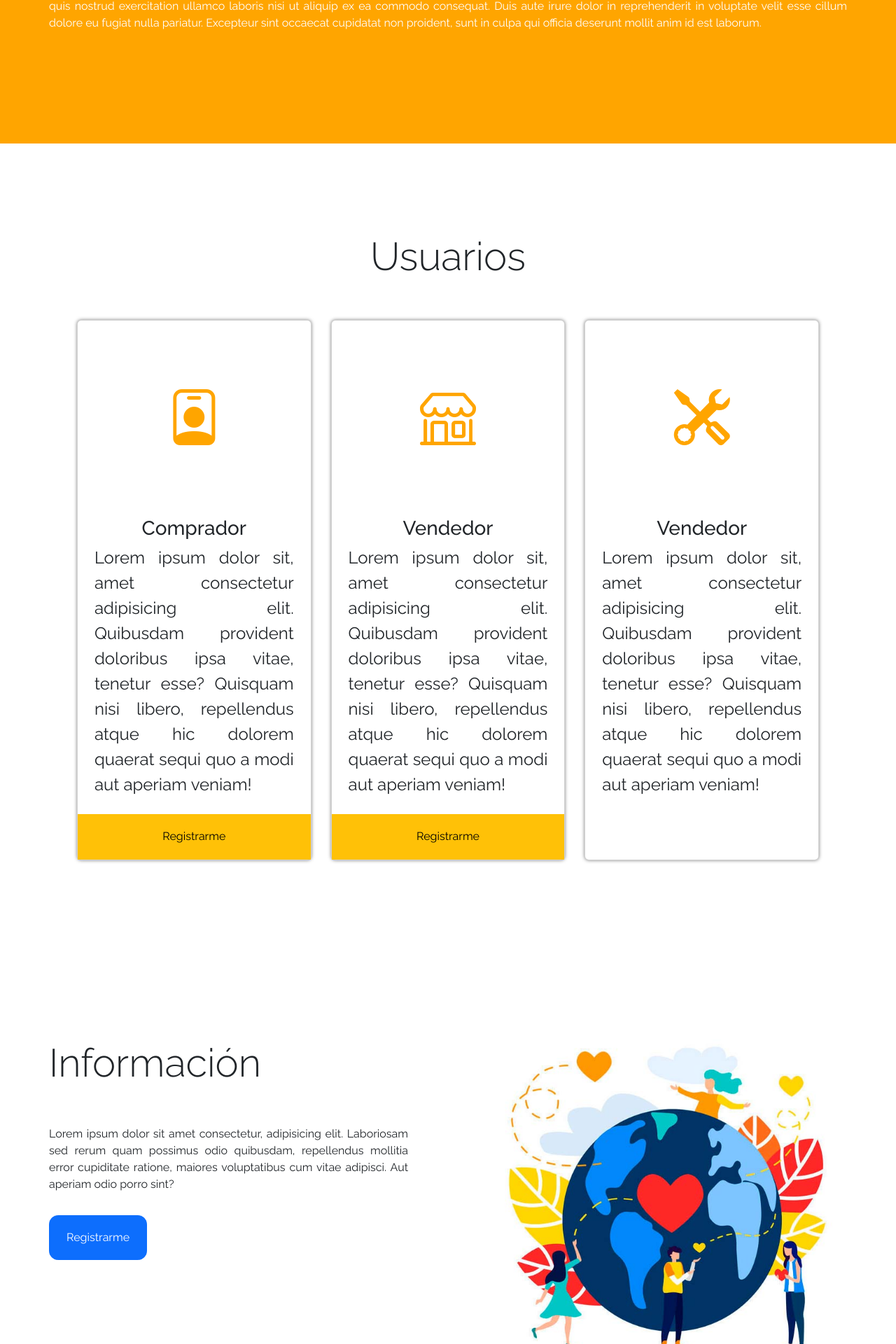
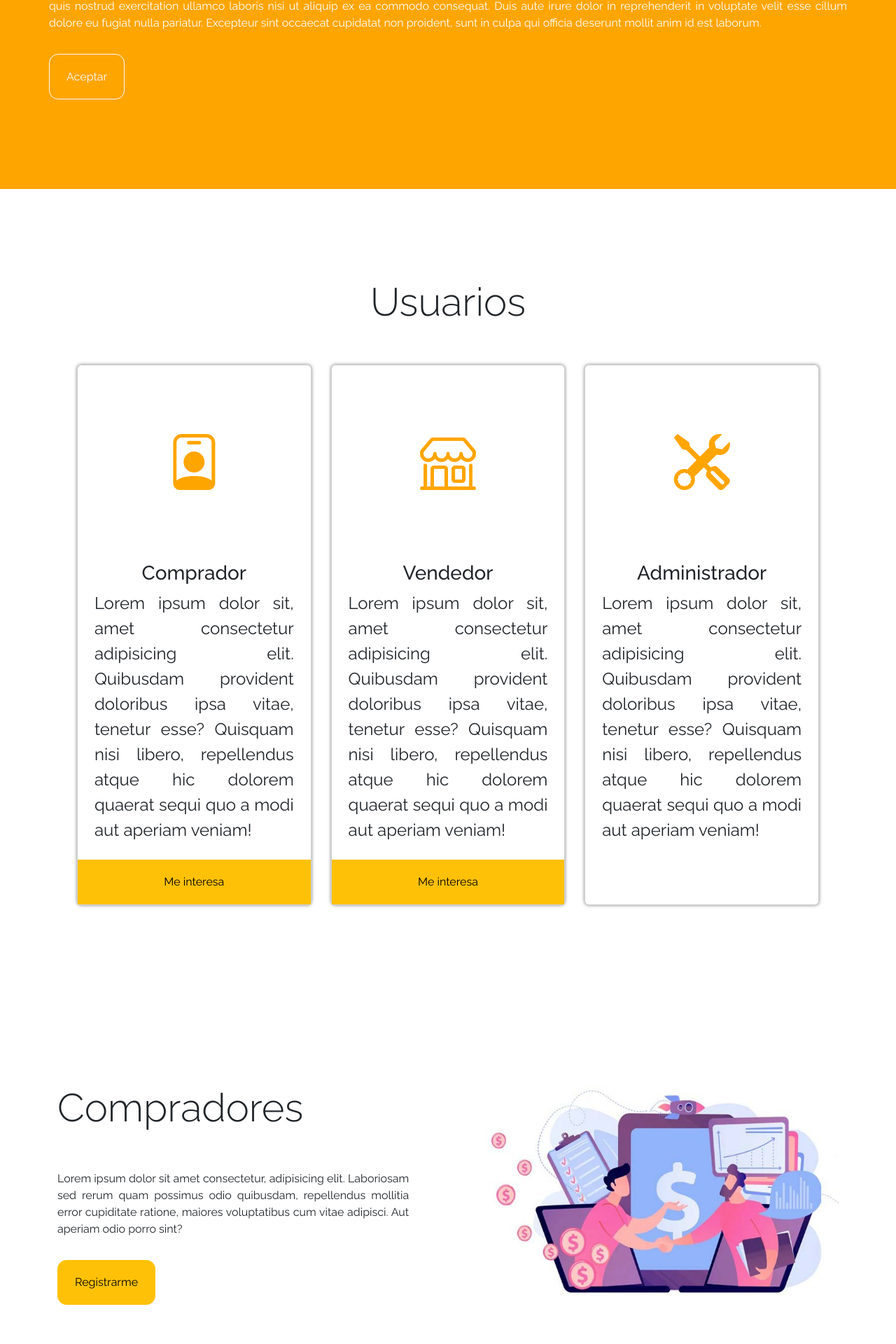
Before and after one commit to Maxter-San/BDMM, a PHP site: page / in a window 1280 px wide. Shown: the part 1880-3800 px from the top of the page at 70% size. Run offline with PHP 8.4, Linux system fonts and the light colour scheme; some libraries are stand-ins or nearby versions.

Commit message:
tematica de landing page

```diff
--- a/index.php
+++ b/index.php
@@ -22,7 +22,8 @@
         <div class="textos-hero">
             <h1>Bienvenidos a Maxter shop</h1>
             <p>Se parte de la comunidad</p>
-            <a href="#contacto" class="btn btn-primary" role="button" data-bs-toggle="button">Registrarme</a>
+            <a href="#hrefComunidad" class="btn btn-warning" role="button">Conoce más</a>
+            <a href="#hrefCompras" class="link-dark">Saltar introducción</a>
         </div>
 
         <div class="svg-hero" style="height: 150px; overflow: hidden;" >
@@ -33,71 +34,86 @@
     </header>
 
     <div class="container-fluid container">
-
-        <div class="contenedor last-section">
+        <div class="contenedor last-section" id="hrefComunidad">
             <div class="contenedor-textos-main">
                 <h2 class="titulo left">Comunidad</h2>
                 <p class="parrafo">Lorem ipsum dolor sit amet consectetur, adipisicing elit. Laboriosam sed rerum quam possimus odio quibusdam, repellendus mollitia error cupiditate ratione, maiores voluptatibus cum vitae adipisci. Aut aperiam odio porro sint?</p>
-                <a href="#" class="btn btn-primary cta" role="button" data-bs-toggle="button">Registrarme</a>
+                <a href="#hrefInfo" class="btn btn-warning cta" role="button">Siguiente</a>
             </div>
             <img src="./resourses/comunidad.jpg" alt="comunidad">
         </div>
     </div>
 
-    <section class="info">
+    <section class="info" id="hrefInfo">
         <div class="contenedor container-fluid container">
-            <h2 class="titulo left">Compra venta</h2>
+            <h2 class="titulo left">Información</h2>
             <p class="parrafo">Lorem ipsum dolor sit amet, consectetur adipiscing elit, sed do eiusmod tempor incididunt ut labore et dolore magna aliqua. Ut enim ad minim veniam, quis nostrud exercitation ullamco laboris nisi ut aliquip ex ea commodo consequat. Duis aute irure dolor in reprehenderit in voluptate velit esse cillum dolore eu fugiat nulla pariatur. Excepteur sint occaecat cupidatat non proident, sunt in culpa qui officia deserunt mollit anim id est laborum.</p>
+            <a href="#hrefUsuarios" class="btn btn-outline-light cta" role="button">Aceptar</a>
         </div>
     </section>
 
     <div class="container-fluid container">
-        <section class="cards contenedor">
+        <section class="cards contenedor" id="hrefUsuarios">
             <h2 class="titulo">Usuarios</h2>
             <div class="content-cards">
                 <article class="card">
                     <i class="bi bi-person-badge"></i>
                     <h3>Comprador</h3>
                     <p>Lorem ipsum dolor sit, amet consectetur adipisicing elit. Quibusdam provident doloribus ipsa vitae, tenetur esse? Quisquam nisi libero, repellendus atque hic dolorem quaerat sequi quo a modi aut aperiam veniam!</p>
-                    <a href="#" class="btn btn-warning cta" role="button" data-bs-toggle="button">Registrarme</a>
+                    <a href="#hrefComprador" class="btn btn-warning cta" role="button">Me interesa</a>
                 </article>
 
                 <article class="card">
                     <i class="bi bi-shop"></i>
                     <h3>Vendedor</h3>
                     <p>Lorem ipsum dolor sit, amet consectetur adipisicing elit. Quibusdam provident doloribus ipsa vitae, tenetur esse? Quisquam nisi libero, repellendus atque hic dolorem quaerat sequi quo a modi aut aperiam veniam!</p>
-                    <a href="#" class="btn btn-warning cta" role="button" data-bs-toggle="button">Registrarme</a>
+                    <a href="#hrefvendedor" class="btn btn-warning cta" role="button">Me interesa</a>
                 </article>
 
                 <article class="card">
                     <i class="bi bi-tools"></i>
-                    <h3>Vendedor</h3>
+                    <h3>Administrador</h3>
                     <p>Lorem ipsum dolor sit, amet consectetur adipisicing elit. Quibusdam provident doloribus ipsa vitae, tenetur esse? Quisquam nisi libero, repellendus atque hic dolorem quaerat sequi quo a modi aut aperiam veniam!</p>
                 </article>
             </div>
         </section>
 
-        <section id="contacto"></section>
-
+        <div class="contenedor last-section" id="hrefComprador">
+            <div class="contenedor-textos-main">
+                <h2 class="titulo left">Compradores</h2>
+                <p class="parrafo">Lorem ipsum dolor sit amet consectetur, adipisicing elit. Laboriosam sed rerum quam possimus odio quibusdam, repellendus mollitia error cupiditate ratione, maiores voluptatibus cum vitae adipisci. Aut aperiam odio porro sint?</p>
+                <a href="#hrefCompras" class="btn btn-warning cta" role="button">Registrarme</a>
+            </div>
+            <img src="./resourses/comprador.jpg" alt="comunidad">
         </div>
 
-    <section class="info-last">
-        <div class="contenedor last-section container-fluid container">
+        <div class="contenedor last-section" id="hrefvendedor">
             <div class="contenedor-textos-main">
-                <h2 class="titulo left">Información</h2>
+                <h2 class="titulo left">Vendedores</h2>
                 <p class="parrafo">Lorem ipsum dolor sit amet consectetur, adipisicing elit. Laboriosam sed rerum quam possimus odio quibusdam, repellendus mollitia error cupiditate ratione, maiores voluptatibus cum vitae adipisci. Aut aperiam odio porro sint?</p>
-                <a href="#" class="btn btn-primary cta" role="button" data-bs-toggle="button">Registrarme</a>
+                <a href="#hrefCompras" class="btn btn-warning cta" role="button">Registrarme</a>
             </div>
-            <img src="./resourses/comunidad.jpg" alt="comunidad">
+            <img src="./resourses/ventas.jpg" alt="comunidad">
         </div>
 
-        <div class="svg-wave" style="height: 150px; overflow: hidden;" >
-            <svg viewBox="0 0 500 150" preserveAspectRatio="none" style="height: 100%; width: 100%;">
-                <path d="M0.00,49.98 C149.99,150.00 349.20,-49.98 500.00,49.98 L500.00,150.00 L0.00,150.00 Z" style="stroke: none; fill: rgb(33, 37, 41);"></path>
-            </svg>
+        <div class="contenedor last-section" id="hrefCompras">
+            <div class="contenedor-textos-main">
+                <h2 class="titulo left">Comienza a comprar en linea</h2>
+                <p class="parrafo">Lorem ipsum dolor sit amet consectetur, adipisicing elit. Laboriosam sed rerum quam possimus odio quibusdam, repellendus mollitia error cupiditate ratione, maiores voluptatibus cum vitae adipisci. Aut aperiam odio porro sint?</p>
+
+                <a href="./signUp.php" class="btn btn-warning cta me-5" role="button">Registrarme</a>
+                <a href="./signUp.php" class="btn btn-outline-warning cta" role="button">Iniciar sesión</a>
+            </div>
+            <img src="./resourses/compras.jpg" alt="compras">
         </div>
-    </section>
+    </div>
 
+
+    <div class="svg-wave" style="height: 150px; overflow: hidden;" >
+        <svg viewBox="0 0 500 150" preserveAspectRatio="none" style="height: 100%; width: 100%;">
+            <path d="M0.00,49.98 C149.99,150.00 349.20,-49.98 500.00,49.98 L500.00,150.00 L0.00,150.00 Z" style="stroke: none; fill: rgb(33, 37, 41);"></path>
+        </svg>
+    </div>
 
 <?php
         include_once('assets/footer.php');
--- a/style/index.css
+++ b/style/index.css
@@ -238,9 +238,13 @@ body{
         text-align: center;
     }
 
+    .last-section img{
+        width: 100%;
+        height: auto;
+    }
+
     .last-section .contenedor-textos-main{
         width: 100%;
-        height: auto;
         margin-bottom: 2em;
     }
 }
```
Also changed, not shown: signUp.php (added, +21 -0 lines), resourses/comprador.jpg (renamed from resourses/cotizacion.jpg), resourses/comprador.png (renamed from resourses/cotizacion.png).
